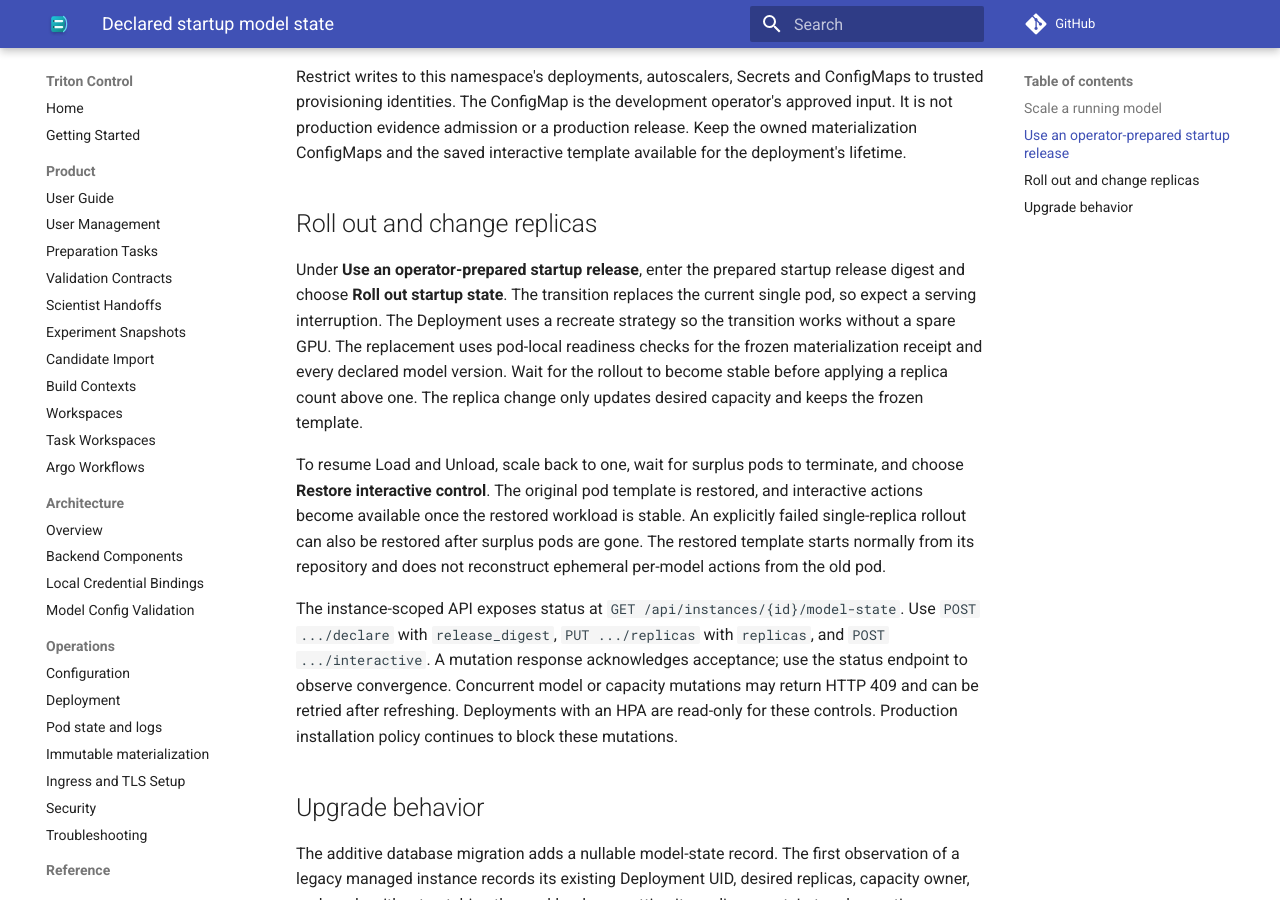
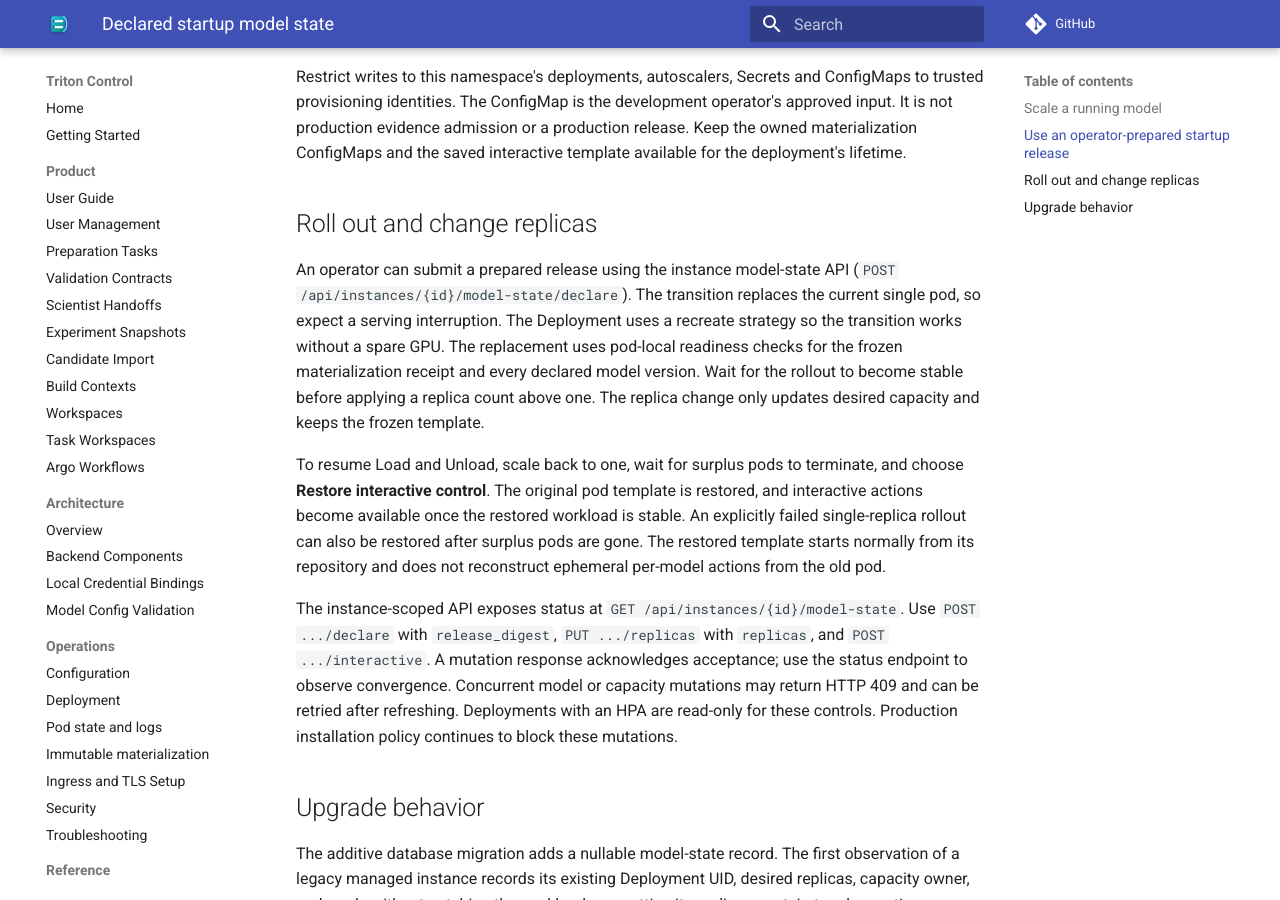
Before and after one commit to ai-lab-tech/triton-control, an MkDocs documentation site: the page built from docs/declared-model-state.md, in a window 1280 px wide and 900 px high, scrolled down 1379 px. Built offline with MkDocs 1.6.1 and Material for MkDocs 9.7.7, drawn with Linux system fonts in a browser that asks for light colours; comment, search, counter and statistics services are not loaded.

Commit message:
fix(serving): remove digest controls from instances

```diff
--- a/docs/declared-model-state.md
+++ b/docs/declared-model-state.md
@@ -56,8 +56,8 @@ interactive template available for the deployment's lifetime.
 
 ## Roll out and change replicas
 
-Under **Use an operator-prepared startup release**, enter the prepared startup release digest and choose
-**Roll out startup state**. The transition replaces the current single pod, so
+An operator can submit a prepared release using the instance model-state API
+(`POST /api/instances/{id}/model-state/declare`). The transition replaces the current single pod, so
 expect a serving interruption. The Deployment uses a recreate strategy so the
 transition works without a spare GPU. The replacement uses pod-local readiness
 checks for the frozen materialization receipt and every declared model version.
```
Also changed, not shown: triton-frontend/src/app/pages/instances/detail/instance-detail-page.component.html (+0 -30 lines), 1 other file.
